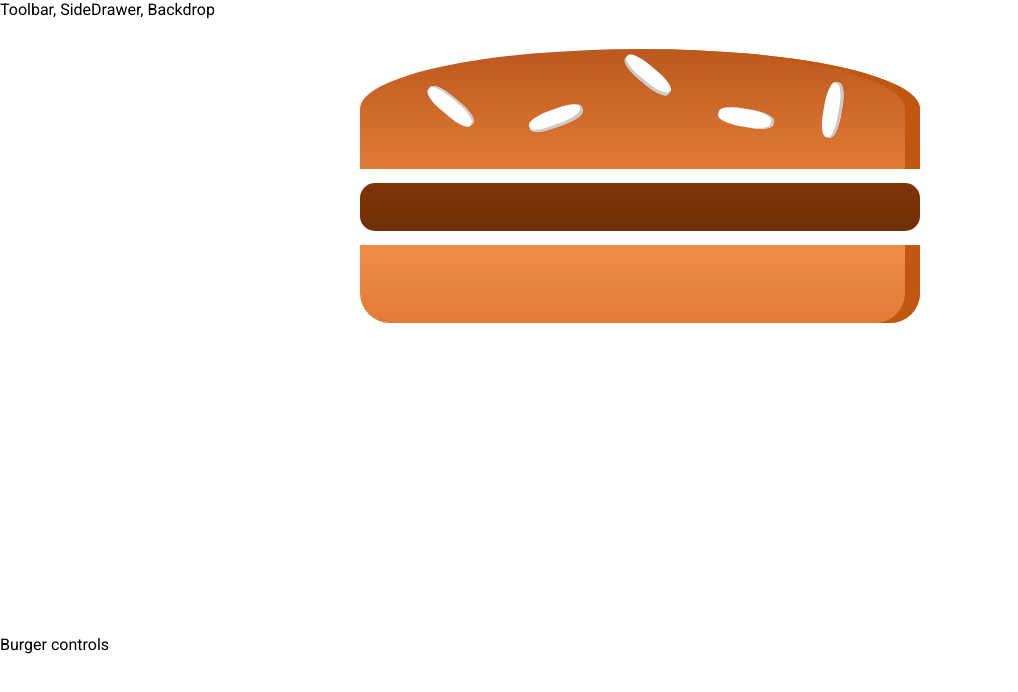
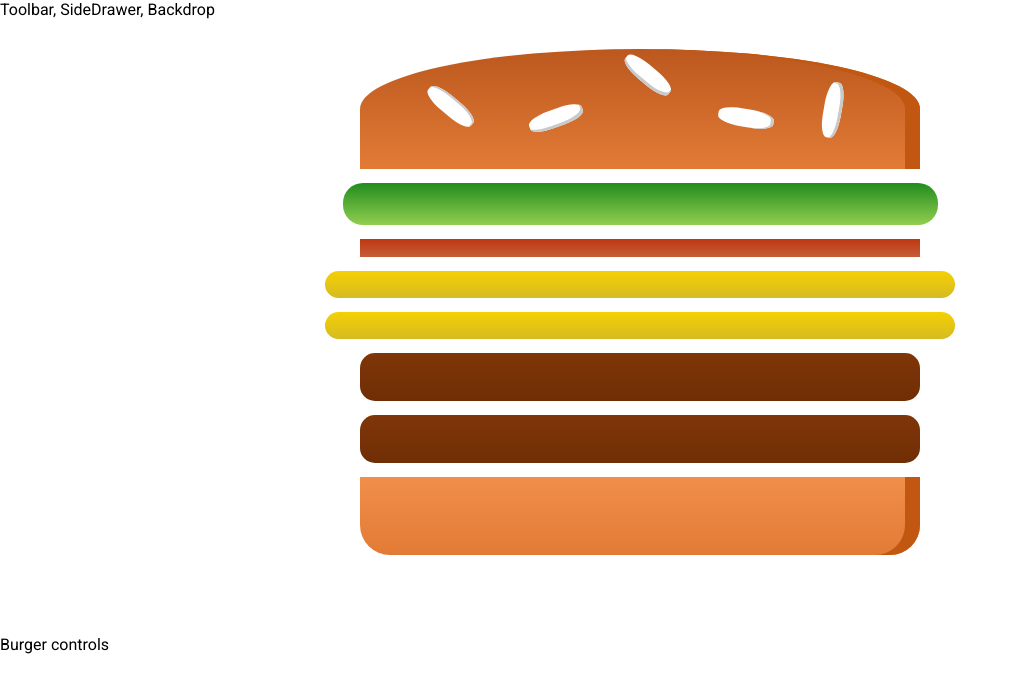
Before and after one commit to bartlomiejwiejak/burger-project, a React (Create React App) app: page / in a window 1280 px wide. Shown: the top 692 px of the page, without its empty margins (0-1018 px from the left). Built offline with nearby package versions, Linux system fonts and the light colour scheme.

Commit message:
passing ingredients through props to Burger.js

```diff
--- a/src/components/Burger/Burger.js
+++ b/src/components/Burger/Burger.js
@@ -1,15 +1,21 @@
 import React from 'react';
 import './Burger.css';
 import BurgerIngredient from './BurgerIngredient/BurgerIngredient';
-const burger = () => {
+const burger = (props) => {
+  let ingredientComponents = [];
+  for (const ingredient in props.ingredients) {
+    for (let i = 0; i < props.ingredients[ingredient]; i++) {
+      ingredientComponents.push(<BurgerIngredient type={ingredient} key={ingredient + i} />);
+    }
+  }
   return (
     <div className='Burger'>
       <BurgerIngredient type='bread-top' />
-      <BurgerIngredient type='meat' />
-      <BurgerIngredient type='cheeese' />
+      {ingredientComponents}
       <BurgerIngredient type='bread-bottom' />
     </div>
   );
 }
 
+
 export default burger;
--- a/src/containers/BurgerBuilder/BurgerBuilder.js
+++ b/src/containers/BurgerBuilder/BurgerBuilder.js
@@ -2,14 +2,18 @@ import React, { Component } from 'react';
 import Aux from '../../hoc/Auxiliary';
 import Burger from '../../components/Burger/Burger';
 class BurgerBuilder extends Component {
-  constructor(props) {
-    super(props);
-    this.state = {}
+  state = {
+    ingredients: {
+      salad: 1,
+      bacon: 1,
+      cheese: 2,
+      meat: 2
+    }
   }
   render() {
     return (
       <Aux>
-        <Burger />
+        <Burger ingredients={this.state.ingredients} />
         <div>Burger controls</div>
       </Aux>
     );
```
